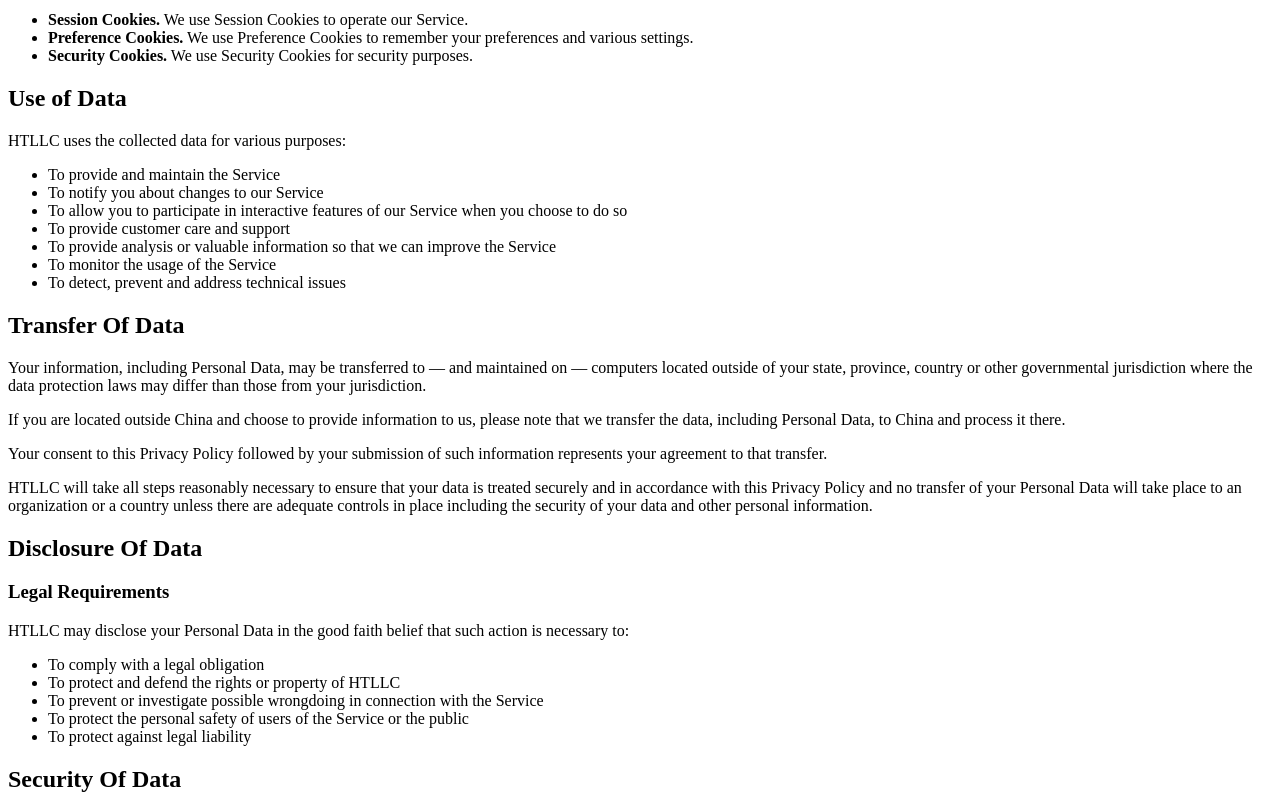
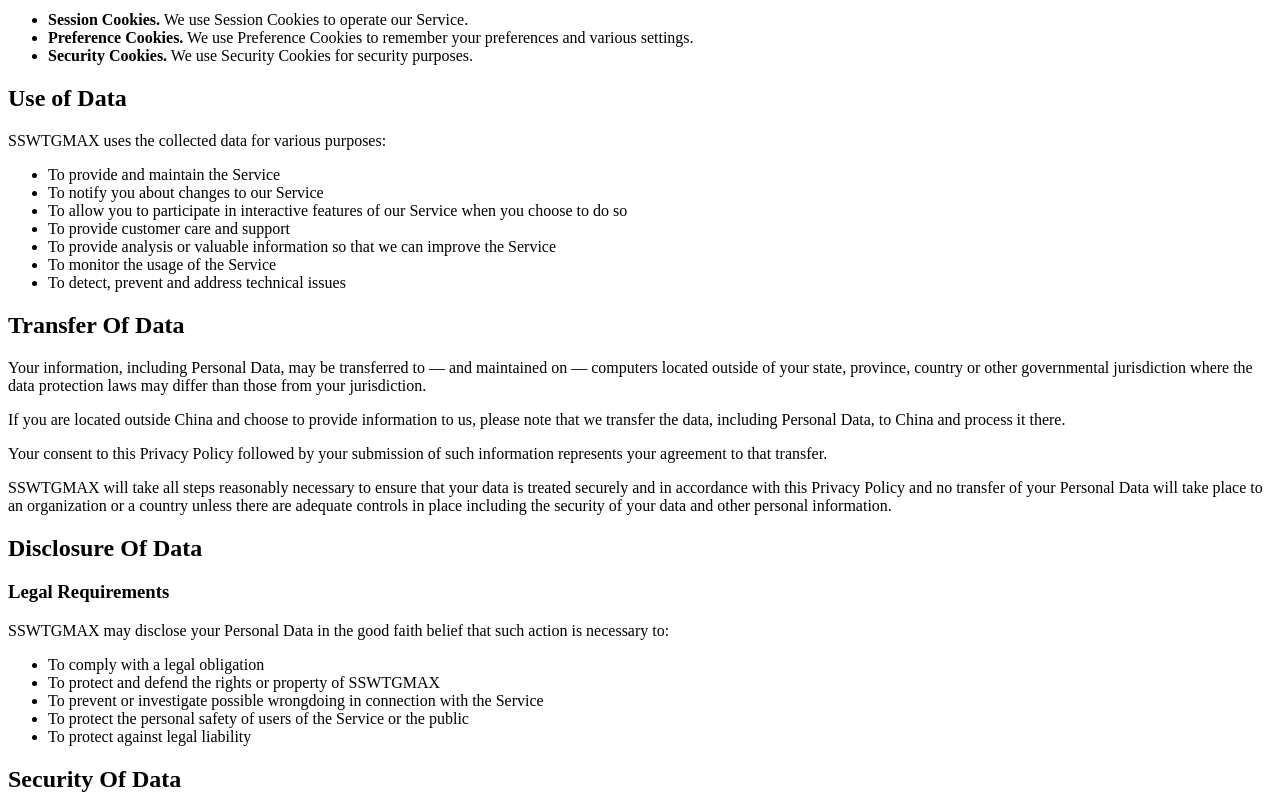
Before and after one commit to yuehanke/test, a plain HTML site: page index.html in a window 1280 px wide. Shown: the part 740-1540 px from the top of the page. Drawn offline with Linux system fonts and the light colour scheme.

Commit message:
Update index.html

```diff
--- a/index.html
+++ b/index.html
@@ -15,7 +15,7 @@
                 <div class="content">
                     <div class="content">
                         <h1>Privacy Policy</h1>
-                        <p>НTLLC ("us", "we", or "our") operates the НTLLC mobile application (hereinafter referred to as the "Service")</p>
+                        <p>SSWТGMAX ("us", "we", or "our") operates the SSWТGMAX mobile application (hereinafter referred to as the "Service")</p>
                         <p>This page informs you of our policies regarding the collection, use, and disclosure of personal data when you use our Service and the choices you have associated with that data. </p>
                         <p>We use your data to provide and improve the Service. By using the Service, you agree to the collection and use of information in accordance with this policy. Unless otherwise defined in this Privacy Policy, the terms used in this Privacy Policy have the same meanings as in our Terms and Conditions.</p>
                         <h2>Information Collection And Use</h2>
@@ -39,7 +39,7 @@
                         <li><strong>Security Cookies.</strong> We use Security Cookies for security purposes.</li>
                         </ul>
                         <h2>Use of Data</h2>
-                        <p>НTLLC uses the collected data for various purposes:</p>
+                        <p>SSWТGMAX uses the collected data for various purposes:</p>
                         <ul>
                         <li>To provide and maintain the Service</li>
                         <li>To notify you about changes to our Service</li>
@@ -53,13 +53,13 @@
                         <p>Your information, including Personal Data, may be transferred to — and maintained on — computers located outside of your state, province, country or other governmental jurisdiction where the data protection laws may differ than those from your jurisdiction.</p>
                         <p>If you are located outside China and choose to provide information to us, please note that we transfer the data, including Personal Data, to China and process it there.</p>
                         <p>Your consent to this Privacy Policy followed by your submission of such information represents your agreement to that transfer.</p>
-                        <p>НTLLC will take all steps reasonably necessary to ensure that your data is treated securely and in accordance with this Privacy Policy and no transfer of your Personal Data will take place to an organization or a country unless there are adequate controls in place including the security of your data and other personal information.</p>
+                        <p>SSWТGMAX will take all steps reasonably necessary to ensure that your data is treated securely and in accordance with this Privacy Policy and no transfer of your Personal Data will take place to an organization or a country unless there are adequate controls in place including the security of your data and other personal information.</p>
                         <h2>Disclosure Of Data</h2>
                         <h3>Legal Requirements</h3>
-                        <p>НTLLC may disclose your Personal Data in the good faith belief that such action is necessary to:</p>
+                        <p>SSWТGMAX may disclose your Personal Data in the good faith belief that such action is necessary to:</p>
                         <ul>
                         <li>To comply with a legal obligation</li>
-                        <li>To protect and defend the rights or property of НTLLC</li>
+                        <li>To protect and defend the rights or property of SSWТGMAX</li>
                         <li>To prevent or investigate possible wrongdoing in connection with the Service</li>
                         <li>To protect the personal safety of users of the Service or the public</li>
                         <li>To protect against legal liability</li>
@@ -82,7 +82,7 @@
                         <h2>Contact Us</h2>
                         <p>If you have any questions about this Privacy Policy, please contact us:</p>
                         <ul>
-                        <li>By email:   Sabzaarmehada@gmail.com</li>
+                        <li>By email:   Raksharaneheda@gmail.com</li>
                         </ul> </div>
                 </div>
             </div>
```
